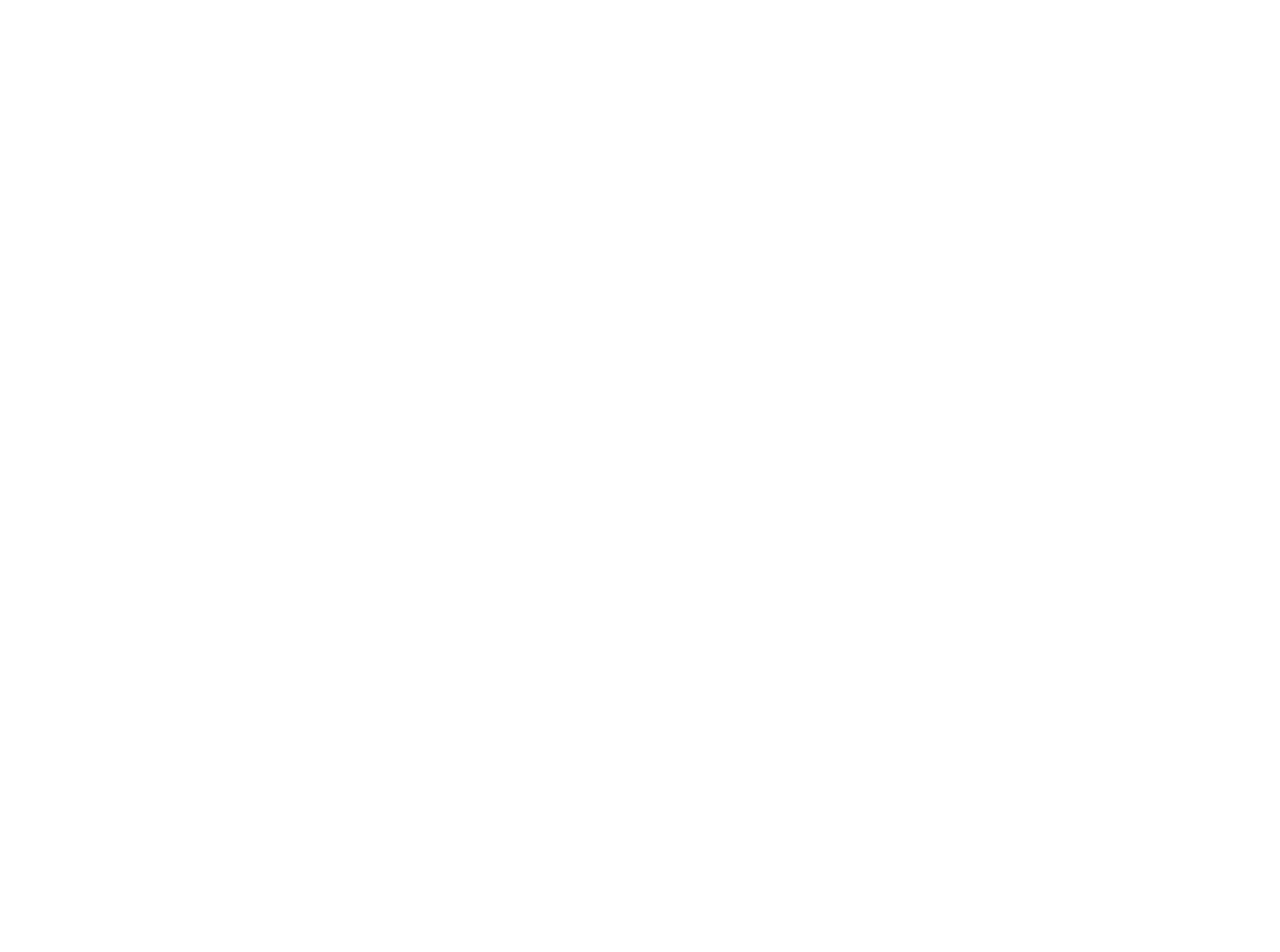
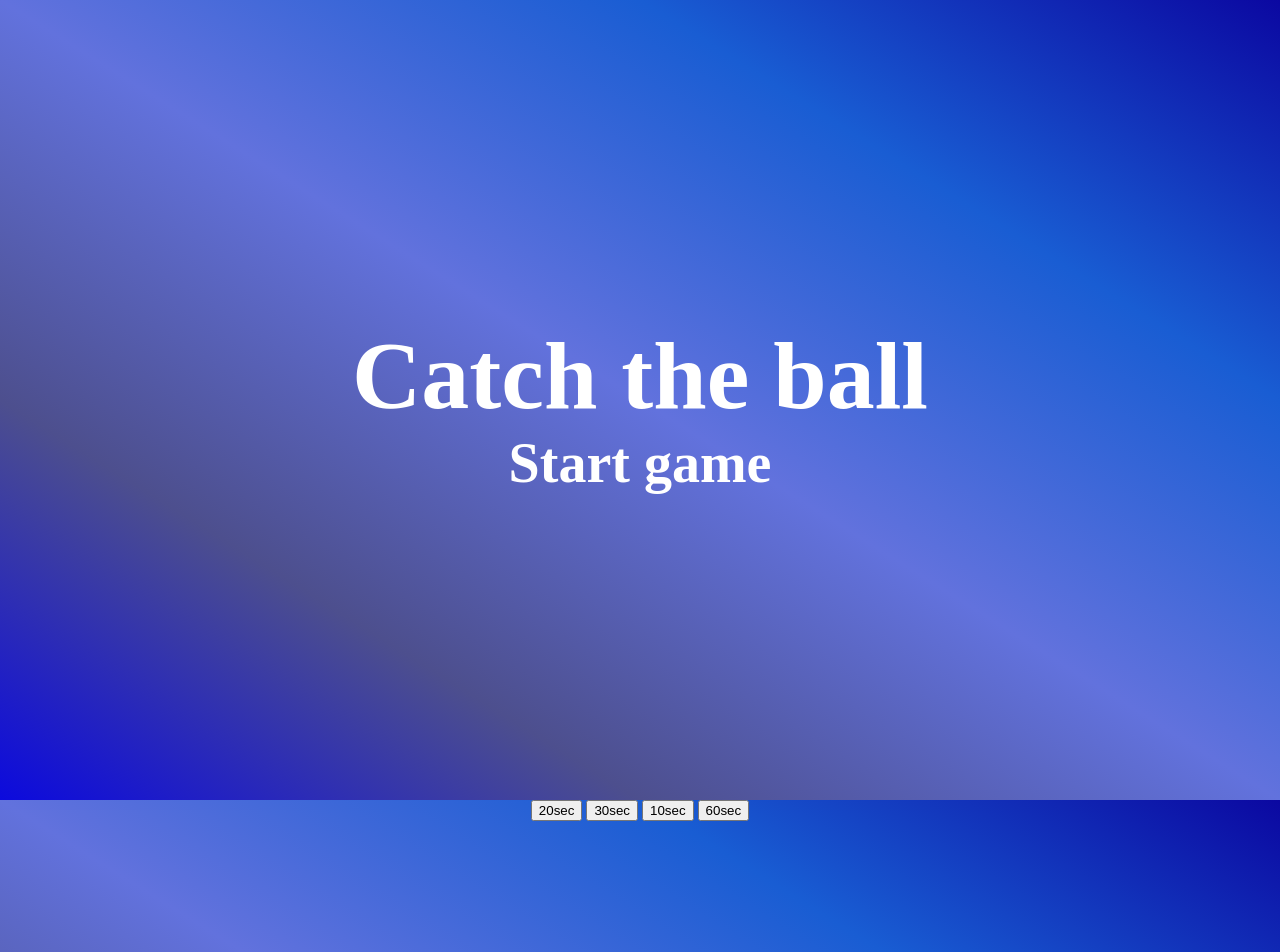
Before and after one commit to Lili-126/JS-mini-games, a plain HTML site: page catch-the-ball/index.html in a window 1280 px wide. Shown: the top 952 px of the page. Before the commit the page ends 800 px from the top, so only its background shows below. Drawn offline with Linux system fonts and the light colour scheme; a web font is replaced by a local one.

Commit message:
feat: create section screen 'title'

```diff
--- a/catch-the-ball/index.html
+++ b/catch-the-ball/index.html
@@ -3,9 +3,24 @@
 <head>
     <meta charset="UTF-8">
     <meta name="viewport" content="width=device-width, initial-scale=1.0">
-    <title>Document</title>
+    <title>Catch-the-ball</title>
+    <link rel="stylesheet" href="style.css">
 </head>
 <body>
-
+    <section class="screen screen__title">
+        <h1 class="heading">Catch the ball</h1>
+        <h3>
+            <a href="#" class="start" id="start">Start game</a>
+        </h3>
+    </section>
+    <section class="screen screen__game">
+        <div class="list__buttons" id="time-list">
+            <button class="button__time" data-time="20">20sec</button>
+            <button class="button__time" data-time="30">30sec</button>
+            <button class="button__time" data-time="10">10sec</button>
+            <button class="button__time" data-time="60">60sec</button>
+        </div>
+    </section>
+    <script src="main.js"></script>
 </body>
 </html>
--- a/catch-the-ball/main.js
+++ b/catch-the-ball/main.js
@@ -0,0 +1,7 @@
+const startBtn = document.getElementById('start');
+const screens = document.querySelectorAll('.screen');
+
+startBtn.addEventListener('click', (event) => {
+    event.preventDefault()
+    screens[0].classList.add('up')
+});
--- a/catch-the-ball/style.scss
+++ b/catch-the-ball/style.scss
@@ -0,0 +1,51 @@
+@import url('https://fonts.googleapis.com/css2?family=Grenze:wght@300;700&display=swap');
+$color: #ffffff;
+$background: linear-gradient(to right top, #0c0add, #4d4f8e, #6272dd, #195dd3, #0b08a1);
+
+* {
+    box-sizing: border-box;
+    margin: 0;
+  }
+
+  body {
+    height: 100vh;
+    color: $color;
+    font-family: 'Grenze', serif;
+    text-align: center;
+    overflow: hidden;
+  }
+
+  a {
+    text-decoration: none;
+    color: $color;
+  }
+
+  a:hover {
+    color: yellow;
+  }
+
+  .screen {
+    width: 100vw;
+    height: 100vh;
+    background: $background;
+  }
+
+  .screen__title {
+    padding-top: 25%;
+  }
+
+  .screen.up {
+    margin-top: -100vh;
+  }
+
+  .heading {
+    font-size: 6rem;
+  }
+
+  .start {
+    font-size: 3.5rem;
+}
+
+.list__buttons {
+
+}
```
Also changed, not shown: catch-the-ball/style.css (added), 1 other file.
